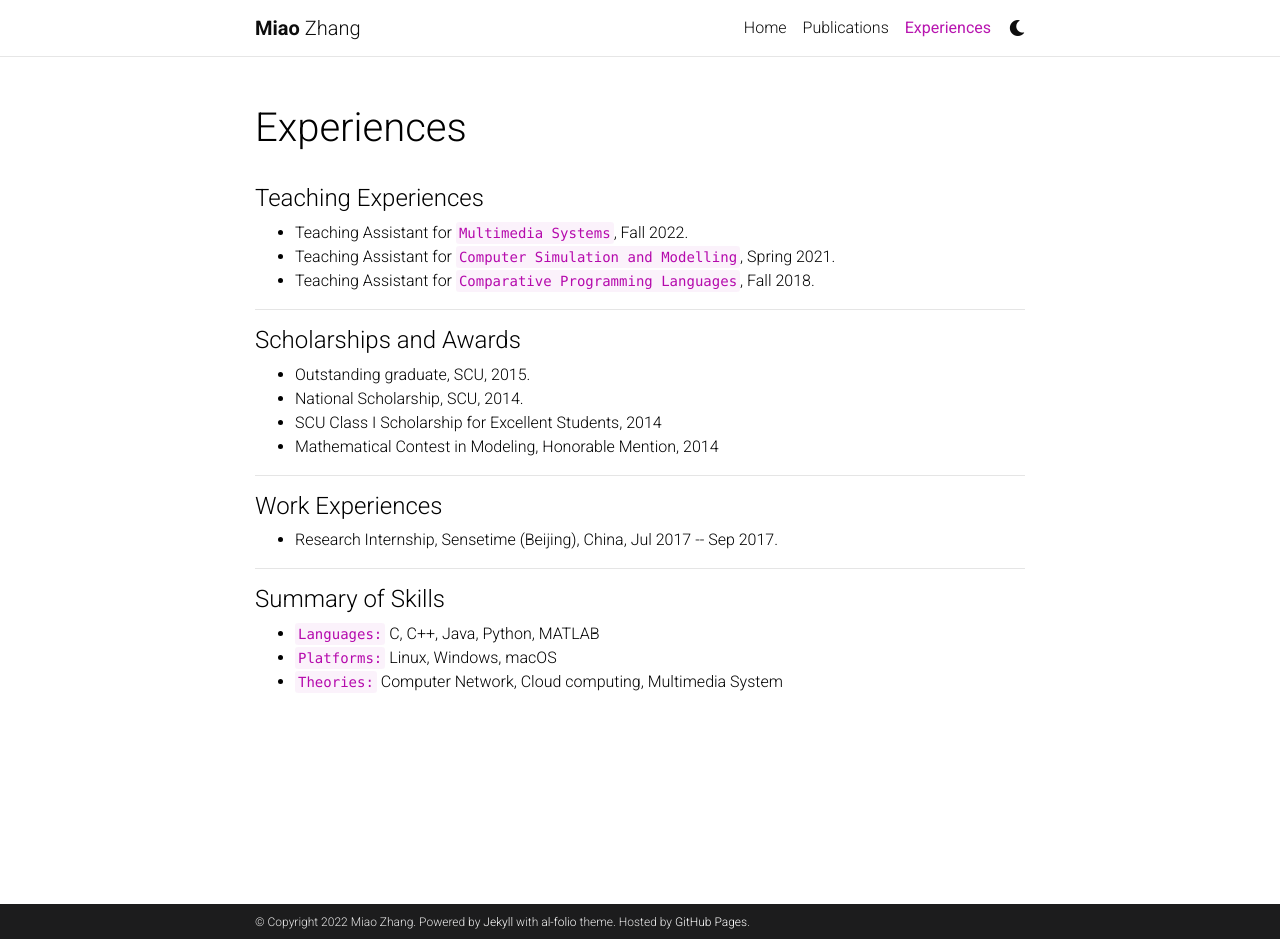
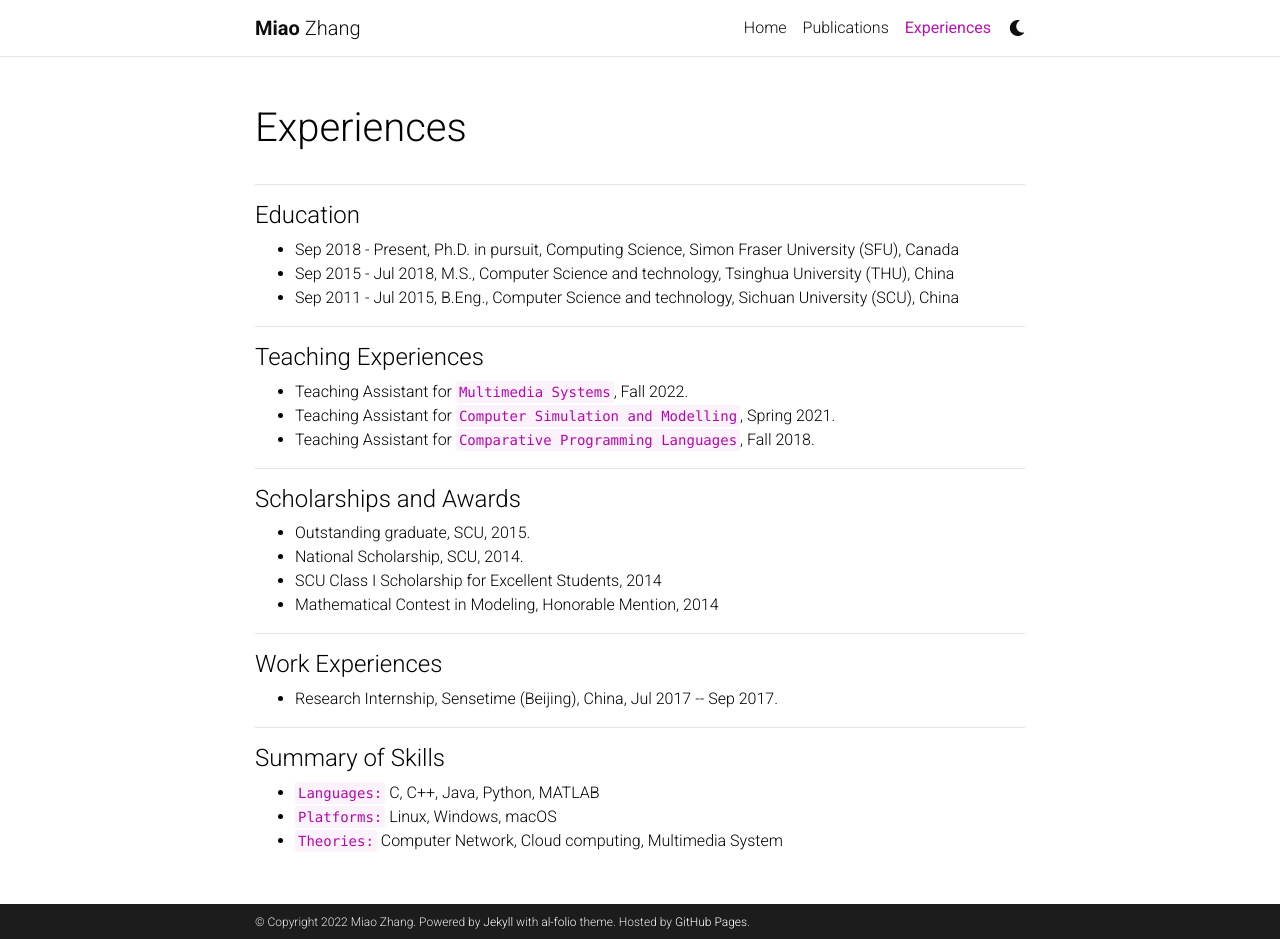
Before and after one commit to miaomiao-zhang/homepage, a Jekyll site: the page built from _pages/experiences.md, in a window 1280 px wide and 939 px high. Built offline with Jekyll 4.4.1, drawn with Linux system fonts in a browser that asks for light colours; comment, search, counter and statistics services are not loaded; a style sheet for code colours, icons or effects is not loaded.

Commit message:
modifications

```diff
--- a/_pages/experiences.md
+++ b/_pages/experiences.md
@@ -7,6 +7,12 @@ nav: true
 nav_order: 5
 ---
 
+<hr>
+#### Education
+* Sep 2018 - Present, Ph.D. in pursuit, Computing Science, Simon Fraser University (SFU), Canada
+* Sep 2015 - Jul 2018, M.S., Computer Science and technology, Tsinghua University (THU), China
+* Sep 2011 - Jul 2015, B.Eng., Computer Science and technology, Sichuan University (SCU), China
+<hr>
 
 
 #### Teaching Experiences
```
Also changed, not shown: 5 other files.
